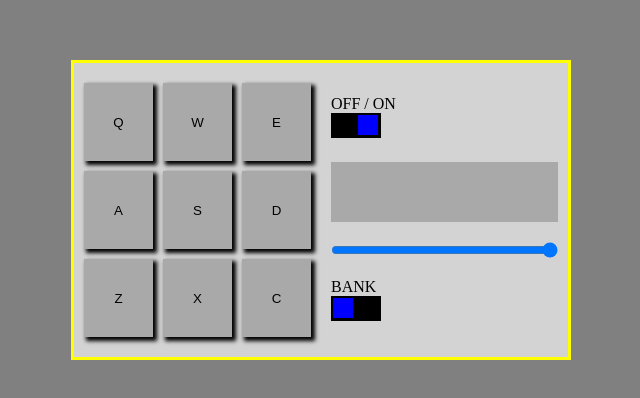
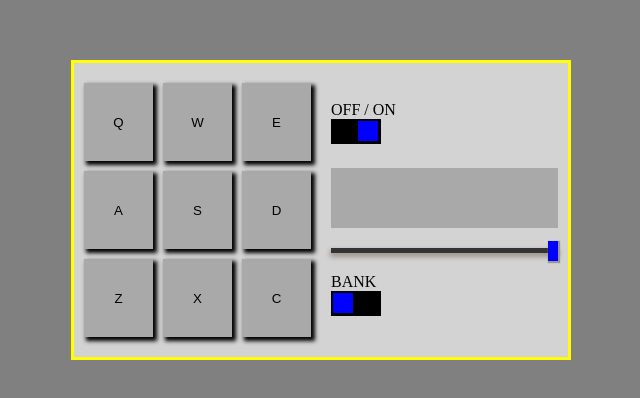
Before and after one commit to SWELLZ/drum-machine, a React (Create React App) app: page / in a window 1280 px wide. Shown: the part 190-588 px from the top of the page, without its empty margins (319-959 px from the left). Built offline with nearby package versions, Linux system fonts and the light colour scheme.

Commit message:
style slider to look like example

```diff
--- a/src/components/drumMachineComponent/DrumMachine.css
+++ b/src/components/drumMachineComponent/DrumMachine.css
@@ -52,7 +52,7 @@ main {
     flex-direction: column;
     justify-content: center;
 }
-/* Toggle Button */
+/* Toggle Button Styling */
 .cm-toggle {
 	-webkit-appearance: none;
 	-webkit-tap-highlight-color: transparent;
@@ -61,9 +61,6 @@ main {
 	outline: 0;
 	cursor: pointer;
 }
-
-
-/* To create surface of toggle button */
 .cm-toggle:after {
 	content: '';
 	width: 50px;
@@ -72,9 +69,6 @@ main {
 	background: black;
 	clear: both;
 }
-
-
-/* Contents before checkbox to create toggle handle */
 .cm-toggle:before {
 	content: '';
 	width: 20px;
@@ -85,9 +79,26 @@ main {
 	top: 2px;
 	background: blue;
 }
-
-
-/* Shift the handle to left on check event */
 .cm-toggle:checked:before {
 	left: 27px;
 }
+/* Soundbar styling */
+.volume-bar {
+    -webkit-appearance: none;
+}
+.volume-bar:focus {
+    outline: none;
+}
+.volume-bar::-webkit-slider-runnable-track {
+    background-color: rgb(51, 51, 51);
+    height: 5px;
+    box-shadow: 0px 3px 5px 1px;
+}
+.volume-bar::-webkit-slider-thumb {
+    -webkit-appearance: none;
+    height: 20px;
+    margin-top: -7px;
+    width: 10px;
+    background-color: blue;
+    box-shadow: 1px 1px 1px 1px;
+}
--- a/src/components/drumMachineComponent/DrumMachineComponent.js
+++ b/src/components/drumMachineComponent/DrumMachineComponent.js
@@ -184,6 +184,7 @@ function DrumMachineComponent() {
                     </div>
                     <input
                         type='range'
+                        className='volume-bar'
                         max='1'
                         min='0'
                         step='0.01'
```
